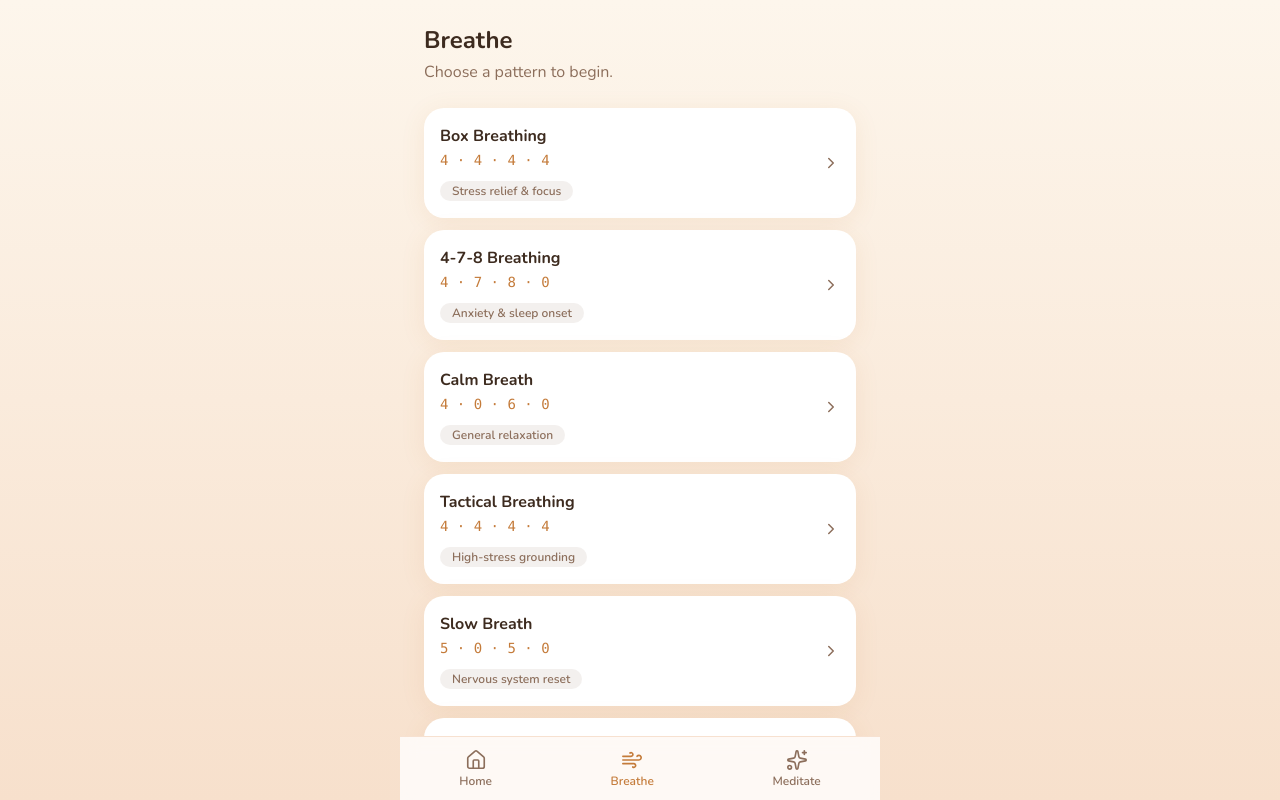
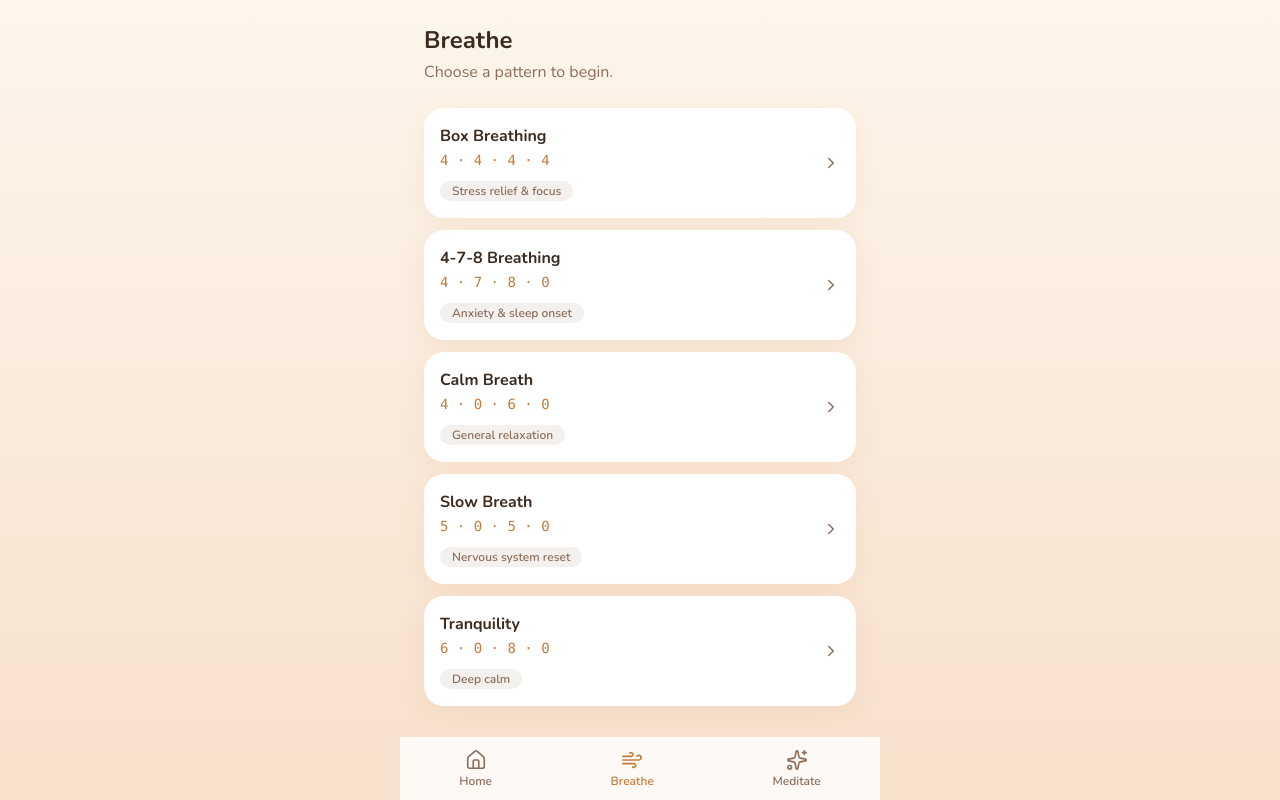
Before and after one commit to kspecie/breatheAndBe, a React (Vite) app: page /breathe in a window 1280 px wide. Built offline with nearby package versions, Linux system fonts and the light colour scheme.

Commit message:
removed tactical breathing pattern

```diff
--- a/src/data/breathingPatterns.ts
+++ b/src/data/breathingPatterns.ts
@@ -28,15 +28,15 @@ export const breathingPatterns: BreathingPattern[] = [
     benefit: 'General relaxation',
     durationOptions: [3, 5, 10, 15],
   },
-  {
-    id: 'tactical',
-    name: 'Tactical Breathing',
-    description:
-      'A military-grade grounding technique for high-stress moments. Identical rhythm to box breathing, emphasising controlled breath and mental clarity.',
-    phases: { inhale: 4, holdIn: 4, exhale: 4, holdOut: 4 },
-    benefit: 'High-stress grounding',
-    durationOptions: [3, 5, 10, 15],
-  },
+  // {
+  //   id: 'tactical',
+  //   name: 'Tactical Breathing',
+  //   description:
+  //     'A military-grade grounding technique for high-stress moments. Identical rhythm to box breathing, emphasising controlled breath and mental clarity.',
+  //   phases: { inhale: 4, holdIn: 4, exhale: 4, holdOut: 4 },
+  //   benefit: 'High-stress grounding',
+  //   durationOptions: [3, 5, 10, 15],
+  // },
   {
     id: 'slow',
     name: 'Slow Breath',
```
